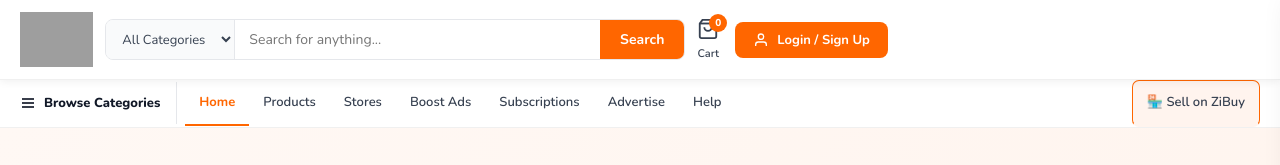
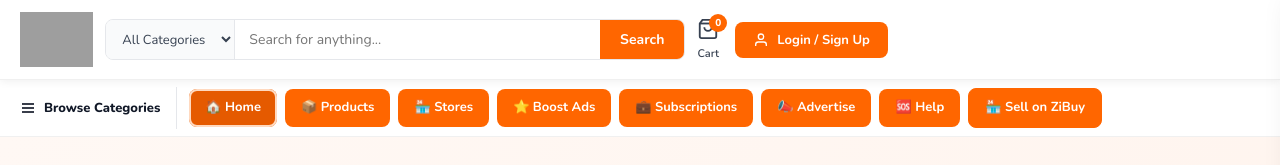
Before and after one commit to swaibuziraye24/ZiBuy, a website with bundled scripts: page public/index.html in a window 1280 px wide. Shown: the top 165 px of the page. Built offline with nearby package versions, Linux system fonts and the light colour scheme; no server answers; grey boxes are pictures that could not be loaded.

Commit message:
Update index.html

```diff
--- a/public/index.html
+++ b/public/index.html
@@ -157,28 +157,34 @@
       border-left: none;
       font-family: inherit;
     }
-    .zb-subnav a {
-      padding: 12px 14px;
+   .zb-subnav a {
+      display: inline-flex;
+      align-items: center;
+      gap: 6px;
+      padding: 9px 16px;
+      margin: 8px 4px;
       font-size: 13px;
-      font-weight: 600;
-      color: #374151;
+      font-weight: 700;
+      color: white;
+      background: #ff6600;
+      border-radius: 8px;
       text-decoration: none;
       white-space: nowrap;
-      border-bottom: 2px solid transparent;
       transition: .15s;
     }
-    .zb-subnav a:hover { color: #ff6600; border-bottom-color: #ff6600; }
-    .zb-subnav a.active { color: #ff6600; border-bottom-color: #ff6600; font-weight: 700; }
+    .zb-subnav a:hover { background: #e55a00; transform: translateY(-1px); }
+    .zb-subnav a.active { background: #e55a00; box-shadow: inset 0 0 0 2px #ffd9bf; }
     .zb-subnav-sell {
       margin-left: auto;
       display: flex;
       align-items: center;
       gap: 6px;
-      padding: 7px 14px;
-      background: #fff4ee;
+      padding: 9px 16px;
+      margin: 8px 4px;
+      background: white;
       border: 1.5px solid #ff6600;
-      border-radius: 7px;
-      font-size: 12px;
+      border-radius: 8px;
+      font-size: 13px;
       font-weight: 800;
       color: #ff6600;
       cursor: pointer;
@@ -186,7 +192,9 @@
       text-decoration: none;
       font-family: inherit;
       flex-shrink: 0;
+      transition: .15s;
     }
+    .zb-subnav-sell:hover { background: #fff4ee; }
 
     /* ── HERO ── */
     .zb-hero {
@@ -583,14 +591,28 @@
     </svg>
     Browse Categories
   </button>
-  <a href="index.html" class="active">Home</a>
-  <a href="index.html">Products</a>
-  <a href="index.html?cat=all" onclick="filterCategory('all');return false">Stores</a>
+  <a href="index.html" class="active" onclick="window.scrollTo({top:0,behavior:'smooth'});return location.pathname.includes('index.html')?false:true">
+    🏠 Home
+  </a>
+  <a href="#" onclick="document.querySelector('.zb-cat-section').scrollIntoView({behavior:'smooth'});filterCategory('all');return false">
+    📦 Products
+  </a>
+  <a href="shops.html">
+    🏪 Stores
+  </a>
   <a href="dashboard.html" id="messages-btn" style="display:none">💬 Messages</a>
-  <a href="post-ad.html">Boost Ads</a>
-  <a href="business-plans.html">Subscriptions</a>
-  <a href="advertise.html">Advertise</a>
-  <a href="support.html">Help</a>
+  <a href="post-ad.html">
+    ⭐ Boost Ads
+  </a>
+  <a href="business-plans.html">
+    💼 Subscriptions
+  </a>
+  <a href="advertise.html">
+    📣 Advertise
+  </a>
+  <a href="support.html">
+    🆘 Help
+  </a>
   <a href="post-ad.html" class="zb-subnav-sell">
     🏪 Sell on ZiBuy
   </a>
```
